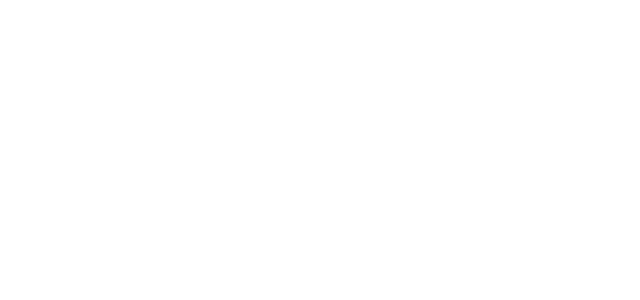
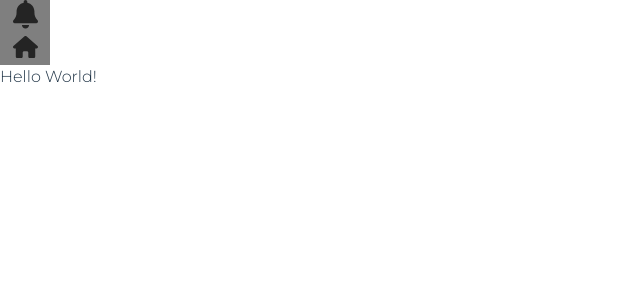
Before and after one commit to Jessica056748/OptiManage, a SvelteKit app: page /home/account in a window 1280 px wide. Before the commit this address had no page. Shown: the top 300 px of the page, without its empty margins (0-640 px from the left). Built offline with nearby package versions, Linux system fonts and the light colour scheme.

Commit message:
feat: :construction: initialized account page

```diff
--- a/src/routes/home/+layout.svelte
+++ b/src/routes/home/+layout.svelte
@@ -1,7 +1,7 @@
 <script>
-  import { globalState } from '../state.svelte'
-  import { Role } from '../role'
-  import '../css/app.css'
+  import { globalState } from '../../state.svelte'
+  import { Role } from '../../role'
+  import '../../css/app.css'
 
   const { role } = globalState
   let { children } = $props()
--- /dev/null
+++ b/src/routes/home/account/+page.svelte
@@ -0,0 +1,9 @@
+<script lang="ts">
+</script>
+
+<div>Hello World!</div>
+
+<!-- HTML -->
+
+<style>
+</style>
```
